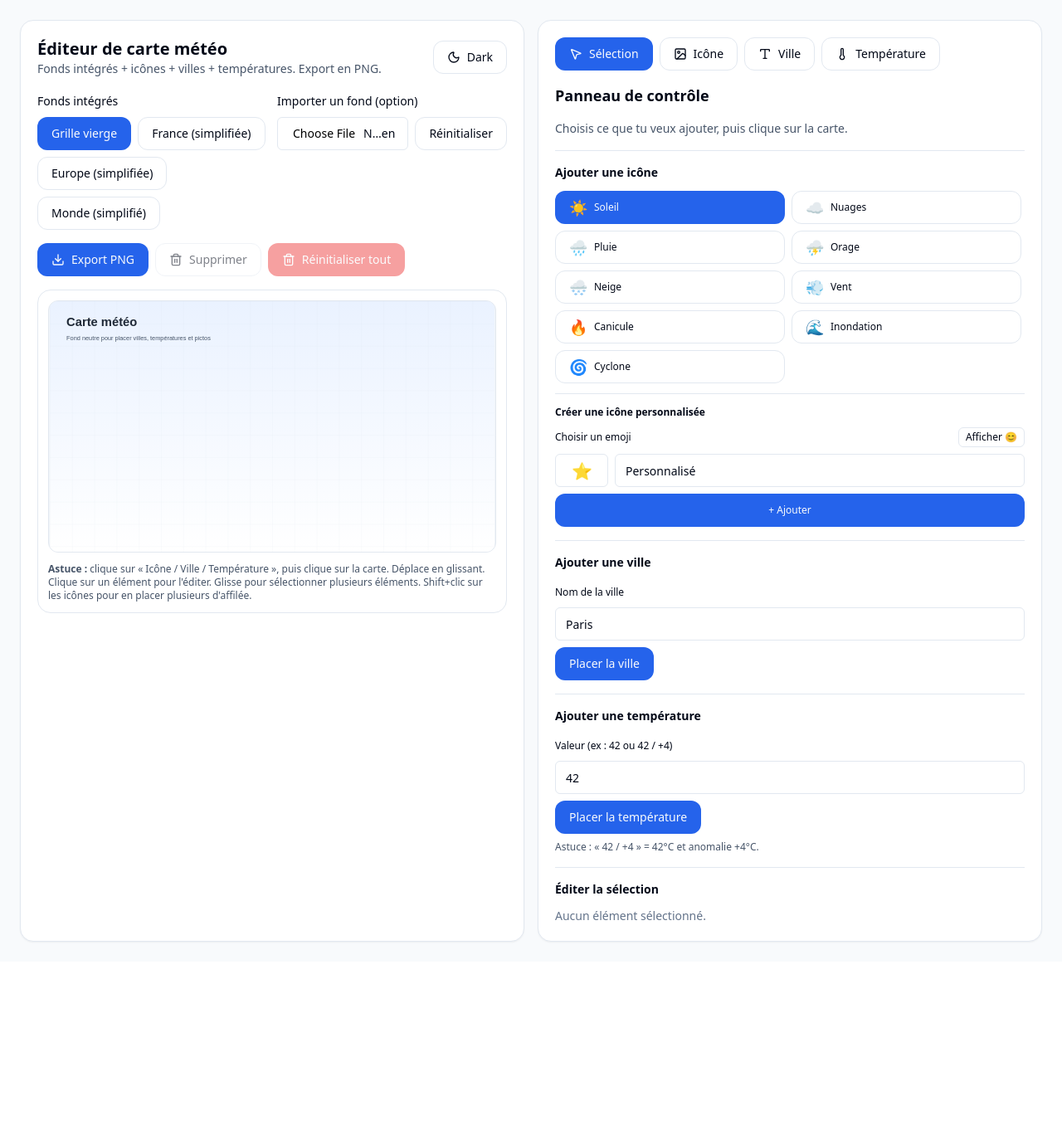
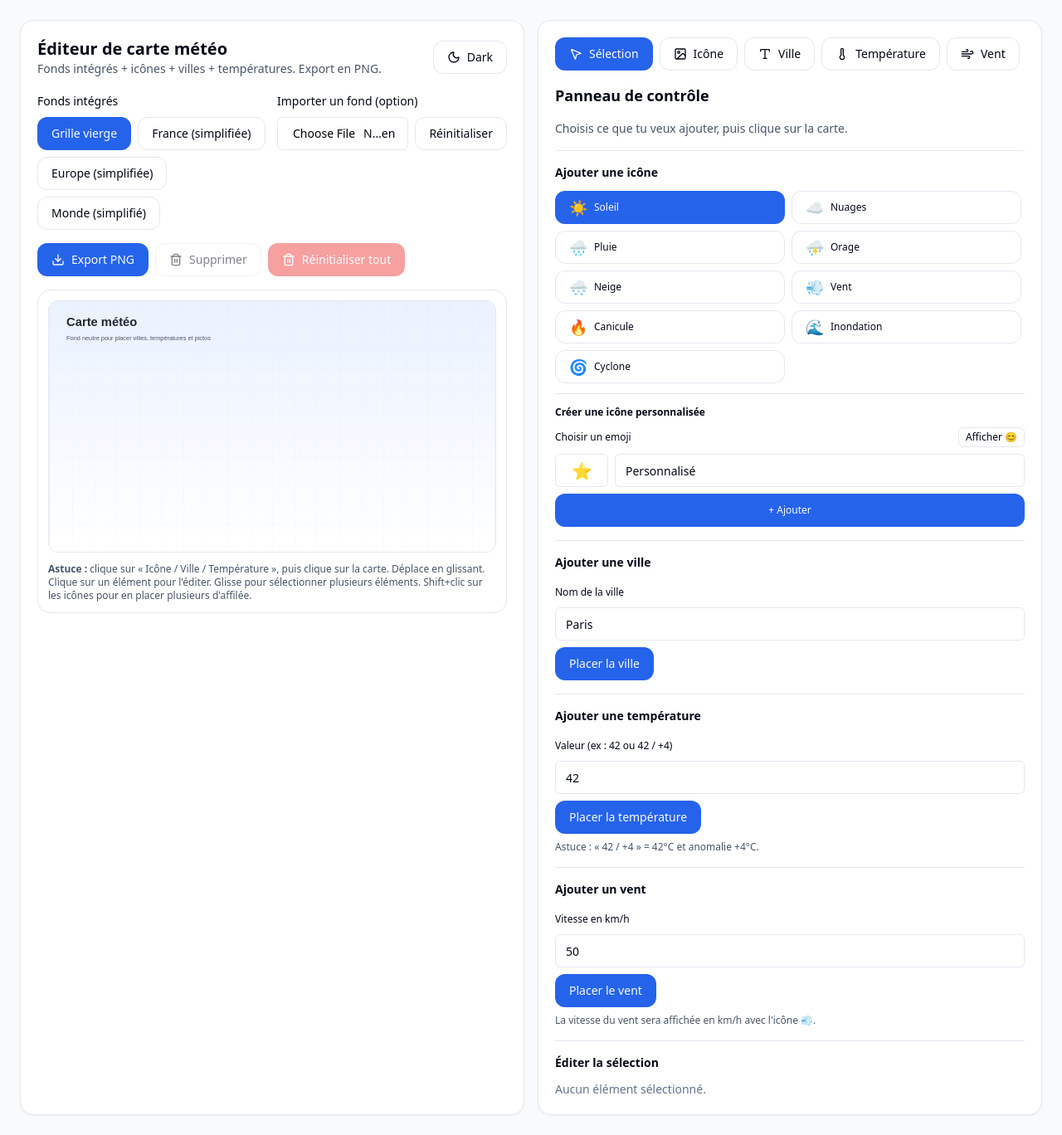
Before and after one commit to Qwetsh/weather-map-editor, a React (Vite) app: page / in a window 1280 px wide. Shown: the whole page at 83% size. Before the commit the page ends 1159 px from the top, so only its background shows below. Built offline with nearby package versions, Linux system fonts and the light colour scheme.

Commit message:
Add wind strength feature - display wind speed in km/h

```diff
--- a/src/weatherMap.tsx
+++ b/src/weatherMap.tsx
@@ -13,6 +13,7 @@ import {
   Thermometer,
   Moon,
   Sun,
+  Wind,
 } from "lucide-react";
 import { toPng } from "html-to-image";
 import franceImg from "/img/france.png";
@@ -139,12 +140,22 @@ type TempElement = BaseElement & {
   border: boolean;
 };
 
-type ElementT = IconElement | LabelElement | TempElement;
+type WindElement = BaseElement & {
+  kind: "wind";
+  speedKmh: number; // vitesse en km/h
+  fontSize: number;
+  color: string;
+  bg: boolean;
+  border: boolean;
+};
+
+type ElementT = IconElement | LabelElement | TempElement | WindElement;
 
 export default function WeatherMapEditor() {
   const stageRef = useRef<HTMLDivElement | null>(null);
   // Ghost preview state
   const [ghost, setGhost] = useState<null | { x: number; y: number }>(null);
+
 
   // Fond: intégré par défaut
   const [bgId, setBgId] = useState(BUILTIN_BACKGROUNDS[0].id);
@@ -156,7 +167,7 @@ export default function WeatherMapEditor() {
   const [selectionBox, setSelectionBox] = useState<null | { x0: number; y0: number; x1: number; y1: number }>(null);
   const [isDrawingSelection, setIsDrawingSelection] = useState(false);
 
-  const [activeTool, setActiveTool] = useState<"select" | "add-icon" | "add-label" | "add-temp">("select");
+  const [activeTool, setActiveTool] = useState<"select" | "add-icon" | "add-label" | "add-temp" | "add-wind">("select");
   const [chosenIconId, setChosenIconId] = useState(ICONS[0].id);
 
   // Custom icons (session-only)
@@ -168,6 +179,7 @@ export default function WeatherMapEditor() {
 
   const [newLabelText, setNewLabelText] = useState("Paris");
   const [newTempText, setNewTempText] = useState("42");
+  const [newWindSpeed, setNewWindSpeed] = useState("50");
   const [theme, setTheme] = useState<'light' | 'dark'>('light');
   const [lastLabelFontSize, setLastLabelFontSize] = useState(() => {
     const saved = localStorage.getItem('lastLabelFontSize');
@@ -175,6 +187,10 @@ export default function WeatherMapEditor() {
   });
   const [lastTempFontSize, setLastTempFontSize] = useState(() => {
     const saved = localStorage.getItem('lastTempFontSize');
+    return saved ? parseInt(saved, 10) : 20;
+  });
+  const [lastWindFontSize, setLastWindFontSize] = useState(() => {
+    const saved = localStorage.getItem('lastWindFontSize');
     return saved ? parseInt(saved, 10) : 20;
   });
 
@@ -325,15 +341,32 @@ export default function WeatherMapEditor() {
     setSelection(el.id);
   }
 
+  function addWindAtPct(x: number, y: number) {
+    const el: WindElement = {
+      id: uid("wind"),
+      kind: "wind",
+      speedKmh: parseInt(newWindSpeed.trim() || "50", 10),
+      x,
+      y,
+      fontSize: lastWindFontSize,
+      color: "#0369a1",
+      bg: false,
+      border: false,
+    };
+    setElements((prev) => [...prev, el]);
+    setSelection(el.id);
+  }
+
   // Drag (en %)
   const dragRef = useRef<{ ids: string[]; dx: number; dy: number } | null>(null);
 
   function onStagePointerDown(e: React.PointerEvent) {
-    if (activeTool === "add-icon" || activeTool === "add-label" || activeTool === "add-temp") {
+    if (activeTool === "add-icon" || activeTool === "add-label" || activeTool === "add-temp" || activeTool === "add-wind") {
       if (!ghost) return;
       if (activeTool === "add-icon") addIconAtPct(ghost.x, ghost.y);
       else if (activeTool === "add-label") addLabelAtPct(ghost.x, ghost.y);
-      else addTempAtPct(ghost.x, ghost.y);
+      else if (activeTool === "add-temp") addTempAtPct(ghost.x, ghost.y);
+      else if (activeTool === "add-wind") addWindAtPct(ghost.x, ghost.y);
       setGhost(null);
 
       // Shift+click for icons: keep placement mode active to place multiple icons
@@ -354,7 +387,7 @@ export default function WeatherMapEditor() {
 
   // Mouse move for ghost preview and selection box
   function onStagePointerMove(e: React.PointerEvent) {
-    if (activeTool === "add-icon" || activeTool === "add-label" || activeTool === "add-temp") {
+    if (activeTool === "add-icon" || activeTool === "add-label" || activeTool === "add-temp" || activeTool === "add-wind") {
       const p = stagePointPctFromEvent(e);
       setGhost({ x: p.xPct, y: p.yPct });
       return;
@@ -392,7 +425,7 @@ export default function WeatherMapEditor() {
 
   // Right click to cancel
   function onStageContextMenu(e: React.MouseEvent) {
-    if (activeTool === "add-icon" || activeTool === "add-label" || activeTool === "add-temp") {
+    if (activeTool === "add-icon" || activeTool === "add-label" || activeTool === "add-temp" || activeTool === "add-wind") {
       e.preventDefault();
       setGhost(null);
       setActiveTool("select");
@@ -402,7 +435,7 @@ export default function WeatherMapEditor() {
   // Escape key to cancel
   useEffect(() => {
     const handleKeyDown = (e: KeyboardEvent) => {
-      if ((activeTool === "add-icon" || activeTool === "add-label" || activeTool === "add-temp") && e.key === "Escape") {
+      if ((activeTool === "add-icon" || activeTool === "add-label" || activeTool === "add-temp" || activeTool === "add-wind") && e.key === "Escape") {
         setGhost(null);
         setActiveTool("select");
       }
@@ -515,6 +548,13 @@ export default function WeatherMapEditor() {
     const clamped = clamp(value, 10, 80);
     setLastTempFontSize(clamped);
     localStorage.setItem('lastTempFontSize', String(clamped));
+    updateSelected({ fontSize: clamped } as any);
+  }
+
+  function handleWindFontSizeChange(value: number) {
+    const clamped = clamp(value, 10, 80);
+    setLastWindFontSize(clamped);
+    localStorage.setItem('lastWindFontSize', String(clamped));
     updateSelected({ fontSize: clamped } as any);
   }
 
@@ -650,6 +690,27 @@ export default function WeatherMapEditor() {
                     );
                   }
 
+                  if (el.kind === "wind") {
+                    return (
+                      <div
+                        key={el.id}
+                        onPointerDown={(e) => onElementPointerDown(e, el.id)}
+                        onPointerMove={(e) => onElementPointerMove(e, el.id)}
+                        onPointerUp={(e) => onElementPointerUp(e, el.id)}
+                        className={baseClass}
+                        style={{ left: `${el.x}%`, top: `${el.y}%`, transform: "translate(-50%, -50%)" }}
+                        title="Vent"
+                      >
+                        <div
+                          className={"px-2 py-1 rounded-xl flex items-center gap-1 " + (el.bg ? "bg-white/90" : "bg-transparent") + (el.border ? " border shadow-sm" : "")}
+                          style={{ color: el.color, fontSize: el.fontSize, fontWeight: 700, cursor: 'move' }}
+                        >
+                          💨 {el.speedKmh} km/h
+                        </div>
+                      </div>
+                    );
+                  }
+
                   // label
                   return (
                     <div
@@ -669,7 +730,7 @@ export default function WeatherMapEditor() {
                 })}
 
                 {/* Ghost preview */}
-                {ghost && (activeTool === "add-icon" || activeTool === "add-label" || activeTool === "add-temp") && (
+                {ghost && (activeTool === "add-icon" || activeTool === "add-label" || activeTool === "add-temp" || activeTool === "add-wind") && (
                   <>
                     {activeTool === "add-icon" && (
                       <div
@@ -696,6 +757,16 @@ export default function WeatherMapEditor() {
                       >
                         <div className="px-2 py-1 rounded-xl bg-white/90 border shadow-sm" style={{ color: "#0f172a", fontSize: 20, fontWeight: 800 }}>
                           {(newTempText.trim() || "25").includes("°") ? newTempText.trim() || "25" : `${newTempText.trim() || "25"}°C`}
+                        </div>
+                      </div>
+                    )}
+                    {activeTool === "add-wind" && (
+                      <div
+                        className="absolute pointer-events-none opacity-60 select-none"
+                        style={{ left: `${ghost.x}%`, top: `${ghost.y}%`, transform: "translate(-50%, -50%)" }}
+                      >
+                        <div className="px-2 py-1 rounded-xl bg-white/90 border shadow-sm flex items-center gap-1" style={{ color: "#0369a1", fontSize: 20, fontWeight: 700 }}>
+                          💨 {newWindSpeed.trim() || "50"} km/h
                         </div>
                       </div>
                     )}
@@ -738,6 +809,9 @@ export default function WeatherMapEditor() {
               </Button>
               <Button variant={activeTool === "add-temp" ? "default" : "outline"} onClick={() => setActiveTool("add-temp")} className="rounded-xl gap-2">
                 <Thermometer className="h-4 w-4" /> Température
+              </Button>
+              <Button variant={activeTool === "add-wind" ? "default" : "outline"} onClick={() => setActiveTool("add-wind")} className="rounded-xl gap-2">
+                <Wind className="h-4 w-4" /> Vent
               </Button>
             </div>
 
@@ -858,6 +932,25 @@ export default function WeatherMapEditor() {
             <Separator />
 
             <div className="space-y-3">
+              <div className="font-semibold text-sm">Ajouter un vent</div>
+              <div className="space-y-2">
+                <Label className="text-xs">Vitesse en km/h</Label>
+                <Input
+                  type="number"
+                  value={newWindSpeed}
+                  onChange={(e) => setNewWindSpeed(e.target.value)}
+                  placeholder="Ex: 50"
+                  min="0"
+                  max="300"
+                />
+                <Button className="rounded-xl" onClick={() => setActiveTool("add-wind")}>Placer le vent</Button>
+                <div className="text-xs text-slate-600 dark:text-slate-300 cursor-default">La vitesse du vent sera affichée en km/h avec l'icône 💨.</div>
+              </div>
+            </div>
+
+            <Separator />
+
+            <div className="space-y-3">
               <div className="font-semibold text-sm">Éditer la sélection</div>
               {selectedIds.length === 0 ? (
                 <div className="text-sm text-slate-500 cursor-default">Aucun élément sélectionné.</div>
@@ -896,7 +989,7 @@ export default function WeatherMapEditor() {
                     <Label htmlFor="border" className="text-sm">Bordure</Label>
                   </div>
                 </div>
-              ) : (
+              ) : selected?.kind === "temp" ? (
                 <div className="space-y-3">
                   <Label className="text-xs">Température</Label>
                   <Input value={selected.value} onChange={(e) => updateSelected({ value: e.target.value } as any)} />
@@ -918,7 +1011,35 @@ export default function WeatherMapEditor() {
                     <Label htmlFor="tborder" className="text-sm">Bordure</Label>
                   </div>
                 </div>
-              )}
+              ) : selected?.kind === "wind" ? (
+                <div className="space-y-3">
+                  <Label className="text-xs">Vitesse du vent (km/h)</Label>
+                  <Input
+                    type="number"
+                    min={0}
+                    max={300}
+                    value={selected.speedKmh}
+                    onChange={(e) => updateSelected({ speedKmh: Number(e.target.value) } as any)}
+                  />
+                  <div>
+                    <Label className="text-xs">Taille (px)</Label>
+                    <div className="mt-2 flex gap-2 items-center">
+                      <Input type="number" min={10} max={80} value={selected.fontSize} onChange={(e) => handleWindFontSizeChange(Number(e.target.value))} className="w-20" />
+                      <Input type="range" min={10} max={80} value={selected.fontSize} onChange={(e) => handleWindFontSizeChange(Number(e.target.value))} className="flex-1" />
+                    </div>
+                  </div>
+                  <Label className="text-xs">Couleur</Label>
+                  <Input type="color" value={selected.color} onChange={(e) => updateSelected({ color: e.target.value } as any)} />
+                  <div className="flex items-center gap-2">
+                    <input id="wbg" type="checkbox" checked={selected.bg} onChange={(e) => updateSelected({ bg: e.target.checked } as any)} />
+                    <Label htmlFor="wbg" className="text-sm">Fond blanc derrière</Label>
+                  </div>
+                  <div className="flex items-center gap-2">
+                    <input id="wborder" type="checkbox" checked={selected.border} onChange={(e) => updateSelected({ border: e.target.checked } as any)} />
+                    <Label htmlFor="wborder" className="text-sm">Bordure</Label>
+                  </div>
+                </div>
+              ) : null}
             </div>
           </CardContent>
         </Card>
```
